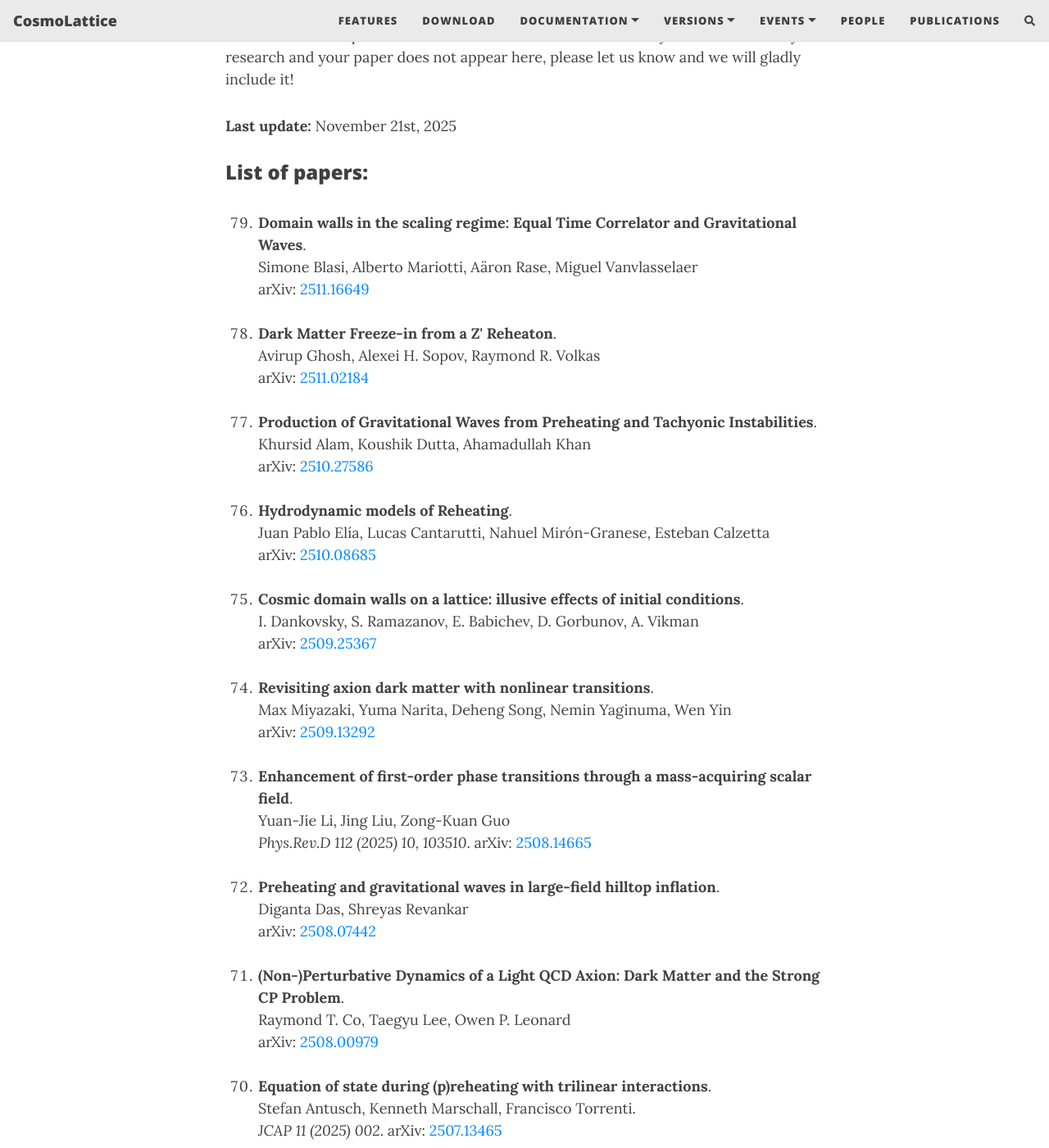
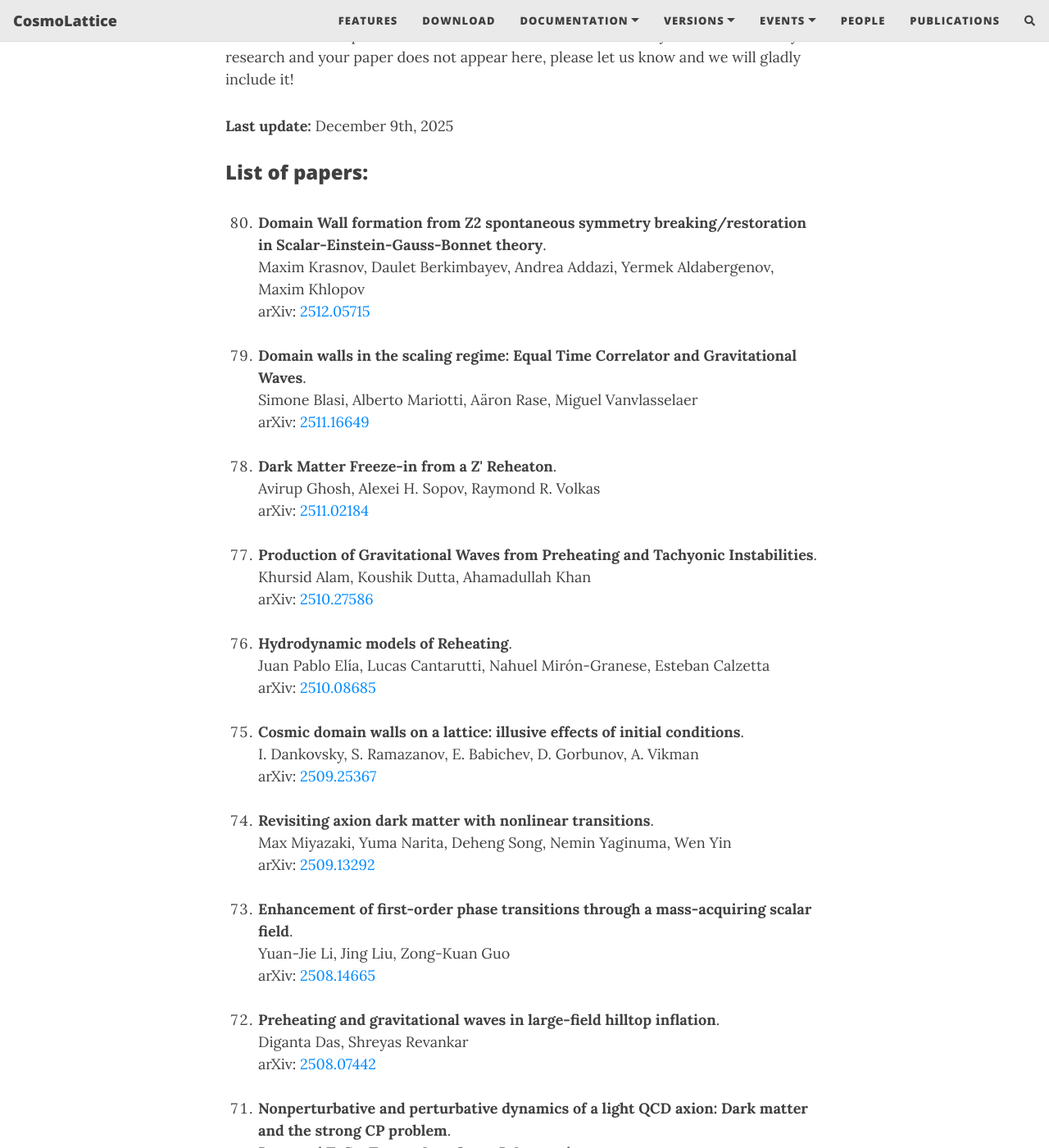
Before and after one commit to cosmolattice/cosmolatticeweb, a Jekyll site: the page built from publications.md, in a window 1280 px wide and 1400 px high, scrolled down 274 px. Shown: the whole window at 82% size. Built offline with Jekyll 4.4.1, drawn with Linux system fonts in a browser that asks for light colours; nearby versions of some CDN libraries; comment, search, counter and statistics services are not loaded; some of the changed text lies outside the part shown.

Commit message:
added publications

```diff
--- a/publications.md
+++ b/publications.md
@@ -8,11 +8,16 @@ Here we list some publications that have used CosmoLattice.
 If you have used it in your research and your paper does not
 appear here, please let us know and we will gladly include it!
 
-**Last update:** November 21st, 2025
+**Last update:** December 9th, 2025
 
 ### List of papers:<br><br>
 
 <ol>
+
+   <li value="80">
+<b>Domain Wall formation from Z2 spontaneous symmetry breaking/restoration in Scalar-Einstein-Gauss-Bonnet theory</b>.<br>
+   Maxim Krasnov, Daulet Berkimbayev, Andrea Addazi, Yermek Aldabergenov, Maxim Khlopov<br>
+   arXiv: <a href="https://arxiv.org/abs/2512.05715" target="_blank" rel="noopener noreferrer">2512.05715</a><br><br>
 
    <li value="79">
 <b>Domain walls in the scaling regime: Equal Time Correlator and Gravitational Waves</b>.<br>
@@ -47,7 +52,7 @@ appear here, please let us know and we will gladly include it!
 <li value="73">
 <b>Enhancement of first-order phase transitions through a mass-acquiring scalar field</b>.<br>
   Yuan-Jie Li, Jing Liu, Zong-Kuan Guo<br>
-   <i>Phys.Rev.D 112 (2025) 10, 103510</i>. arXiv: <a href="https://arxiv.org/abs/2508.14665" target="_blank" rel="noopener noreferrer">2508.14665</a><br><br>
+   arXiv: <a href="https://arxiv.org/abs/2508.14665" target="_blank" rel="noopener noreferrer">2508.14665</a><br><br>
 
 <li value="72">
 <b>Preheating and gravitational waves in large-field hilltop inflation</b>.<br>
@@ -55,9 +60,9 @@ appear here, please let us know and we will gladly include it!
    arXiv: <a href="https://arxiv.org/abs/2508.07442" target="_blank" rel="noopener noreferrer">2508.07442</a><br><br>
 
 <li value="71">
-<b>(Non-)Perturbative Dynamics of a Light QCD Axion: Dark Matter and the Strong CP Problem</b>.<br>
+<b>Nonperturbative and perturbative dynamics of a light QCD axion: Dark matter and the strong CP problem</b>.<br>
   Raymond T. Co, Taegyu Lee, Owen P. Leonard<br>
-   arXiv: <a href="https://arxiv.org/abs/2508.00979" target="_blank" rel="noopener noreferrer">2508.00979</a><br><br>
+   <i>Phys.Rev.D 112 (2025) 11, 115007</i>. arXiv: <a href="https://arxiv.org/abs/2508.00979" target="_blank" rel="noopener noreferrer">2508.00979</a><br><br>
 
 <li value="70">
 <b>Equation of state during (p)reheating with trilinear interactions</b>.<br>
```
